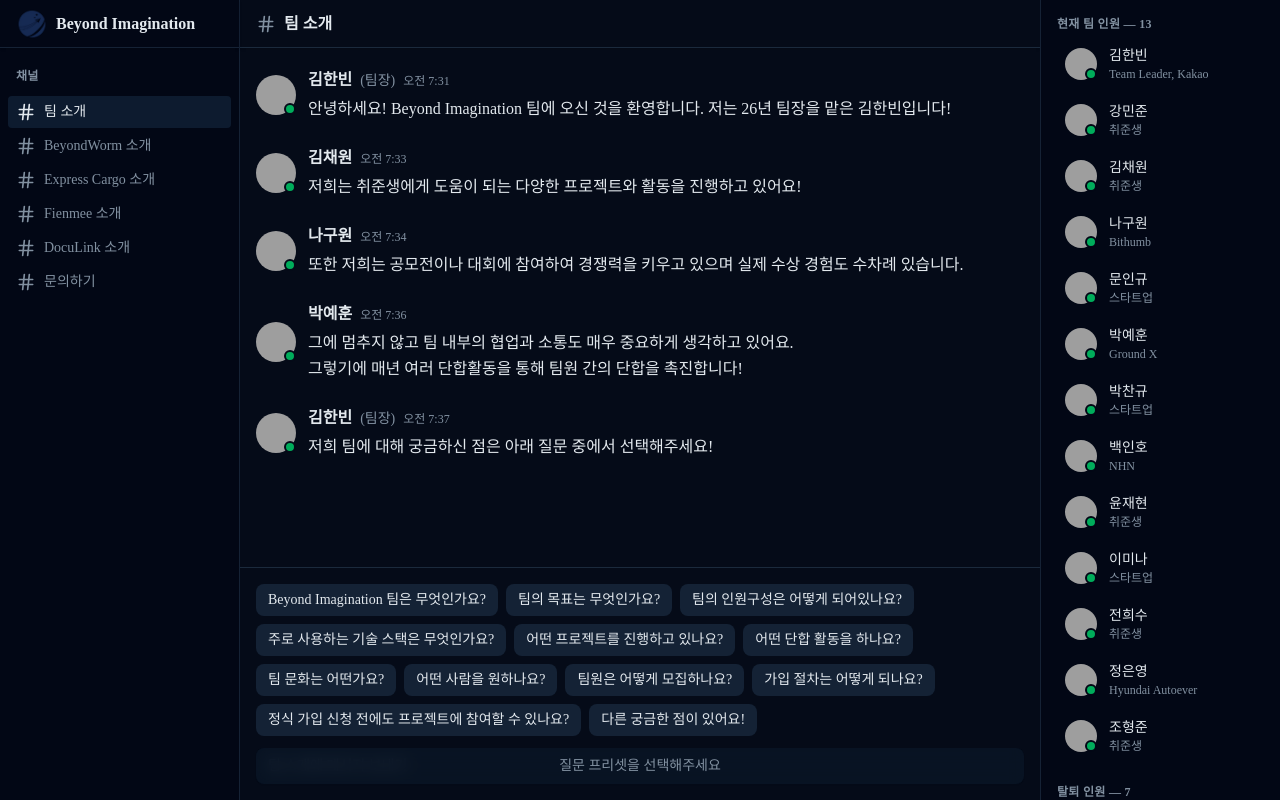
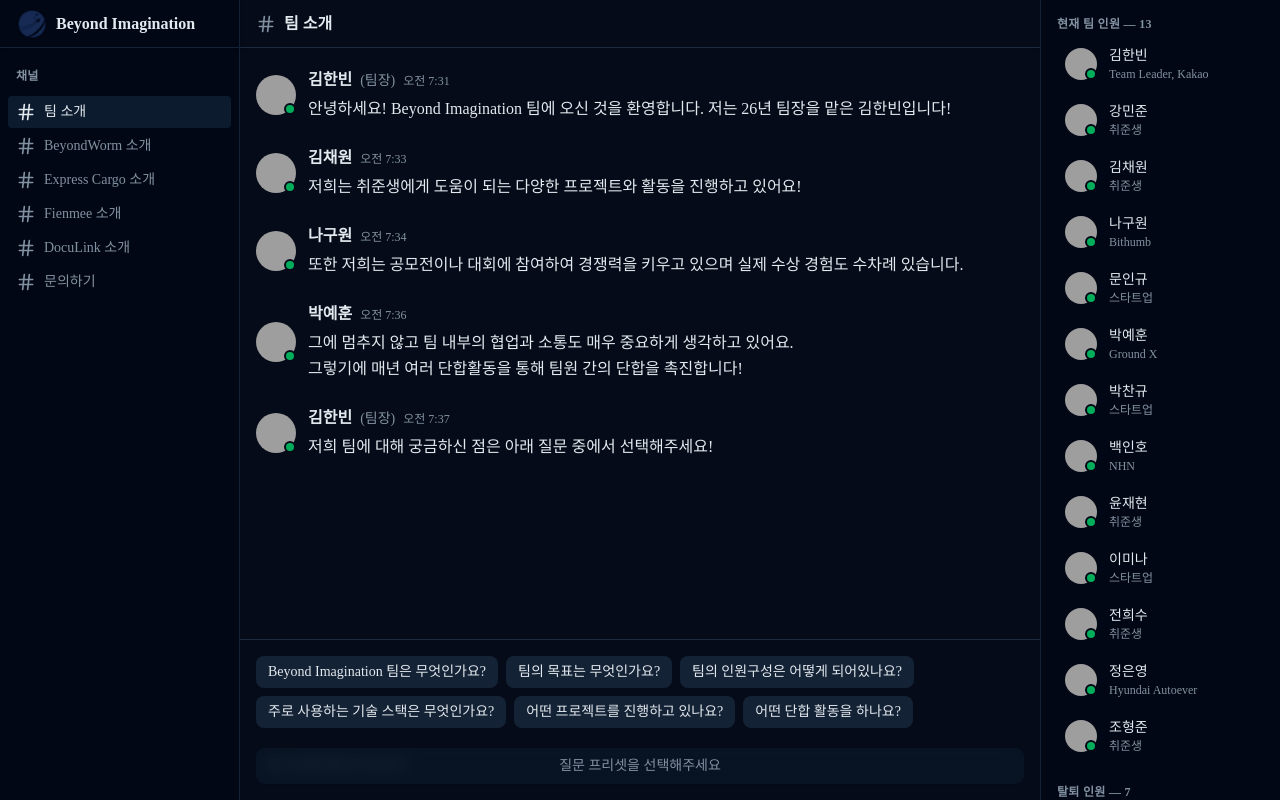
Before and after one commit to konempty/team-promotion-page, a React (Vite) app: page / in a window 1280 px wide. Built offline with nearby package versions, Linux system fonts and the light colour scheme; grey boxes are pictures that could not be loaded.

Commit message:
프리셋 스크롤 추가

```diff
--- a/src/components/question-presets.tsx
+++ b/src/components/question-presets.tsx
@@ -9,6 +9,7 @@ interface QuestionPresetsProps {
 
 export default function QuestionPresets({ presets, onPresetClick, isTyping }: QuestionPresetsProps) {
   return (
+    <div className="max-h-[90px] md:max-h-[80px] overflow-y-auto">
       <div className="flex flex-wrap gap-1.5 md:gap-2 max-w-full">
         {presets.map((preset) => (
           <Button
@@ -23,5 +24,6 @@ export default function QuestionPresets({ presets, onPresetClick, isTyping }: Qu
           </Button>
         ))}
       </div>
+    </div>
   )
 }
```
Lines whose indentation alone changed are shown as unchanged.
